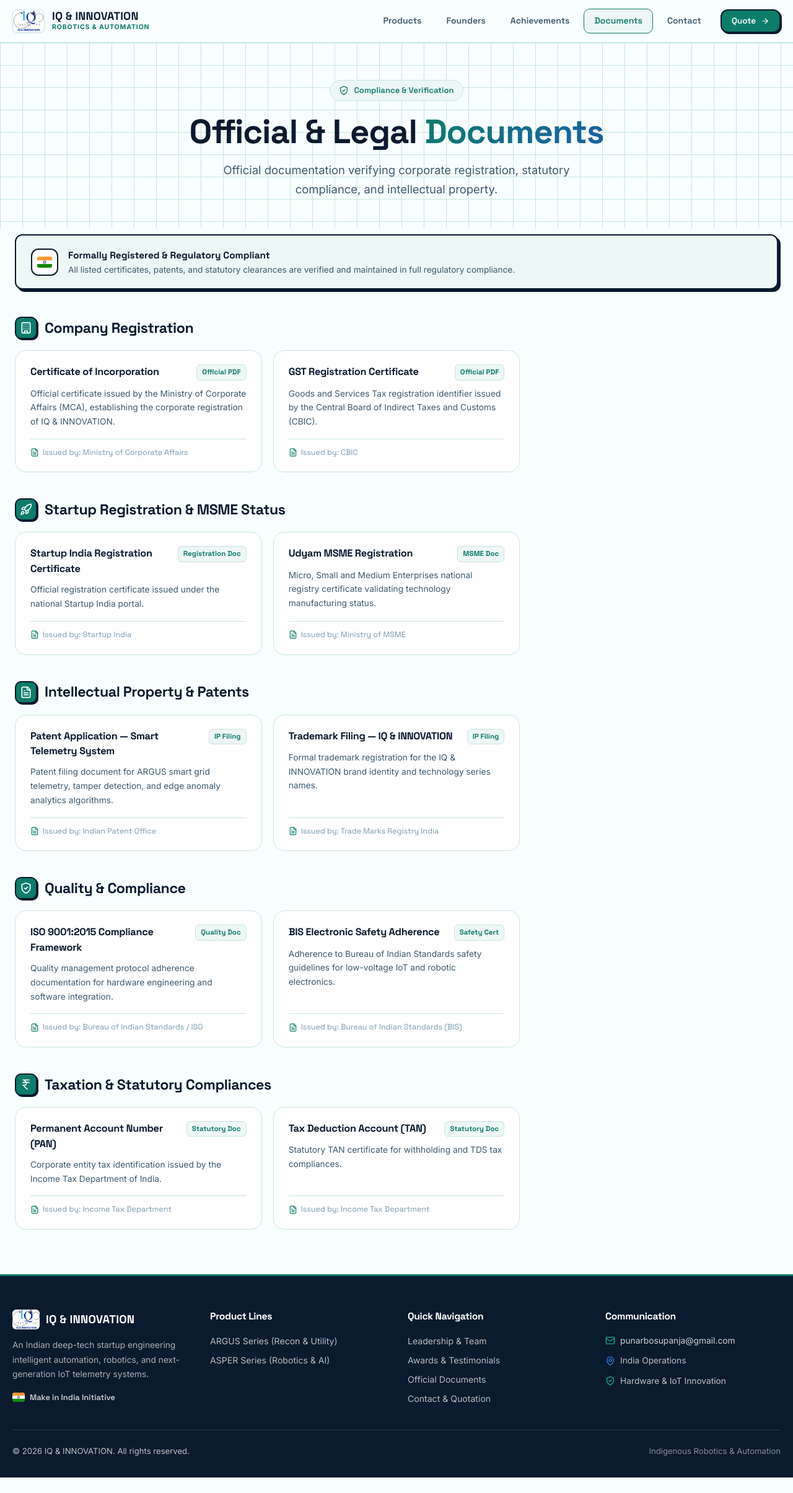
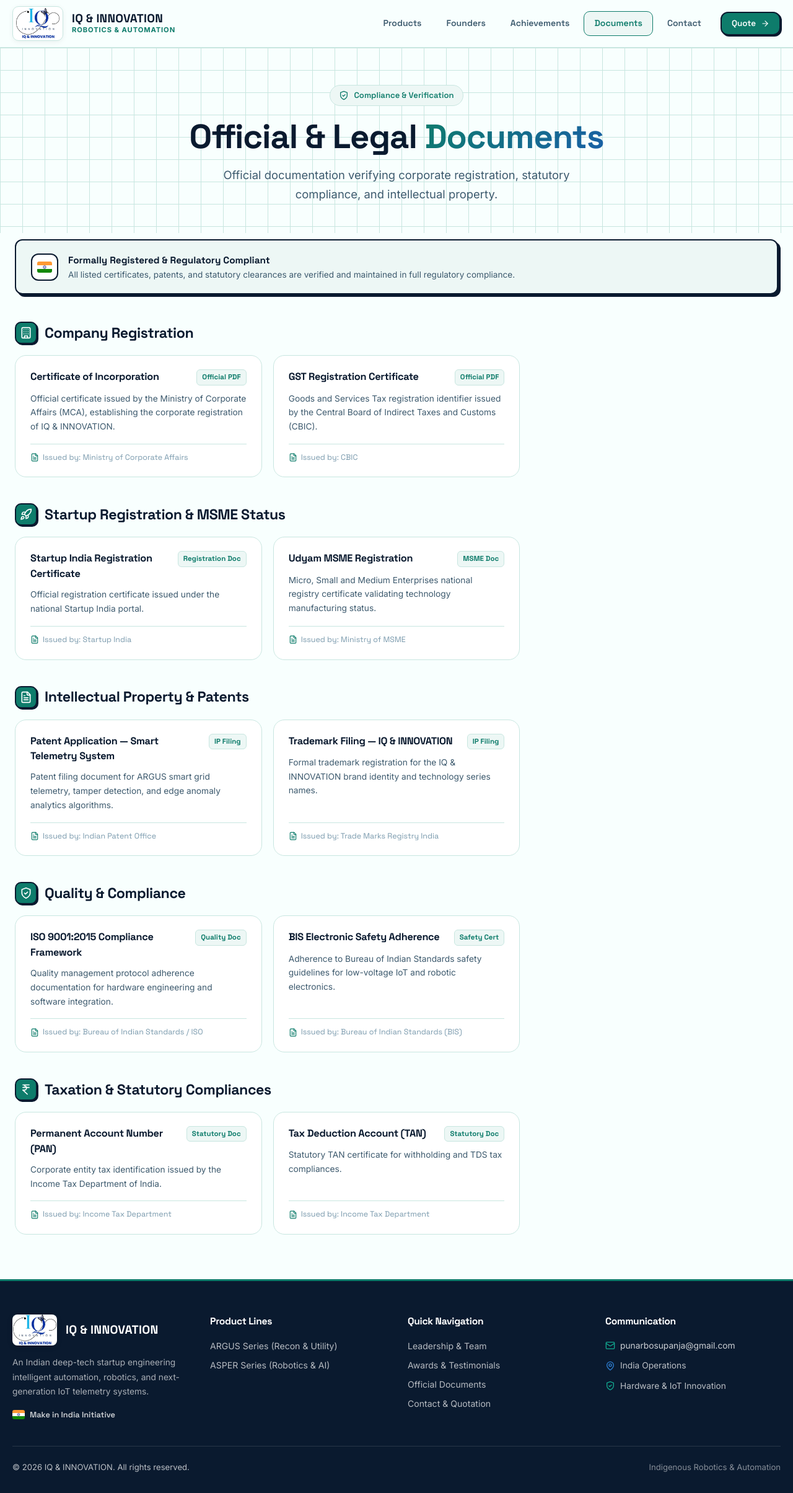
Before and after one commit to darkflame2015/iq-and-innovation, a Next.js app: page /documents in a window 1280 px wide. Shown: the whole page at 62% size. Before the commit the page ends 2384 px from the top, so only its background shows below. Built offline with nearby package versions, Linux system fonts and the light colour scheme.

Commit message:
Further increase logo size and navbar height for clear visibility across all screen sizes

```diff
--- a/app/components/Footer.tsx
+++ b/app/components/Footer.tsx
@@ -23,26 +23,27 @@
         }}
       >
         <div>
-          <div style={{ display: "flex", alignItems: "center", gap: 10, marginBottom: 14 }}>
+          <div style={{ display: "flex", alignItems: "center", gap: 14, marginBottom: 16 }}>
             <div
               style={{
-                width: 44,
-                height: 32,
-                borderRadius: 6,
+                width: 72,
+                height: 50,
+                borderRadius: 8,
                 overflow: "hidden",
                 position: "relative",
                 background: "white",
                 padding: "2px 4px",
                 flexShrink: 0,
+                boxShadow: "0 2px 8px rgba(0,0,0,0.15)",
               }}
             >
-              <Image src="/logo.png" alt="IQ & INNOVATION" fill style={{ objectFit: "contain" }} sizes="44px" />
+              <Image src="/logo.png" alt="IQ & INNOVATION" fill style={{ objectFit: "contain" }} sizes="72px" />
             </div>
             <h4
               style={{
                 fontFamily: "'Space Grotesk', sans-serif",
                 color: "white",
-                fontSize: "1.15rem",
+                fontSize: "1.2rem",
                 fontWeight: 700,
                 letterSpacing: "0.01em",
               }}
--- a/app/components/Navbar.tsx
+++ b/app/components/Navbar.tsx
@@ -44,7 +44,7 @@
           display: "flex",
           alignItems: "center",
           justifyContent: "space-between",
-          height: 68,
+          height: 76,
         }}
       >
         {/* Brand Logo & Name */}
@@ -53,7 +53,7 @@
           style={{
             display: "flex",
             alignItems: "center",
-            gap: 12,
+            gap: 14,
             textDecoration: "none",
             color: "var(--foreground)",
           }}
@@ -61,23 +61,27 @@
           <div
             className="nav-logo-box"
             style={{
-              width: 52,
-              height: 38,
-              borderRadius: 8,
+              width: 82,
+              height: 56,
+              borderRadius: 10,
               overflow: "hidden",
               border: "1.5px solid var(--border)",
               position: "relative",
               flexShrink: 0,
               background: "#ffffff",
-              boxShadow: "0 1px 3px rgba(0,0,0,0.05)",
+              boxShadow: "0 2px 8px rgba(0,0,0,0.06)",
+              display: "flex",
+              alignItems: "center",
+              justifyContent: "center",
+              padding: 2,
             }}
           >
             <Image
               src="/logo.png"
               alt="IQ & INNOVATION"
               fill
-              style={{ objectFit: "contain", padding: "1px" }}
-              sizes="(max-width: 768px) 46px, 52px"
+              style={{ objectFit: "contain", padding: "2px" }}
+              sizes="(max-width: 768px) 64px, 82px"
               priority
             />
           </div>
@@ -86,7 +90,7 @@
               style={{
                 fontFamily: "'Space Grotesk', sans-serif",
                 fontWeight: 700,
-                fontSize: "1.12rem",
+                fontSize: "1.18rem",
                 letterSpacing: "0.01em",
                 lineHeight: 1.15,
               }}
@@ -95,7 +99,7 @@
             </span>
             <span
               style={{
-                fontSize: "0.66rem",
+                fontSize: "0.7rem",
                 color: "var(--primary)",
                 fontWeight: 700,
                 letterSpacing: "0.08em",
@@ -255,8 +259,8 @@
         }
         @media (max-width: 480px) {
           .nav-logo-box {
-            width: 44px !important;
-            height: 32px !important;
+            width: 64px !important;
+            height: 44px !important;
           }
         }
       `}</style>
```
